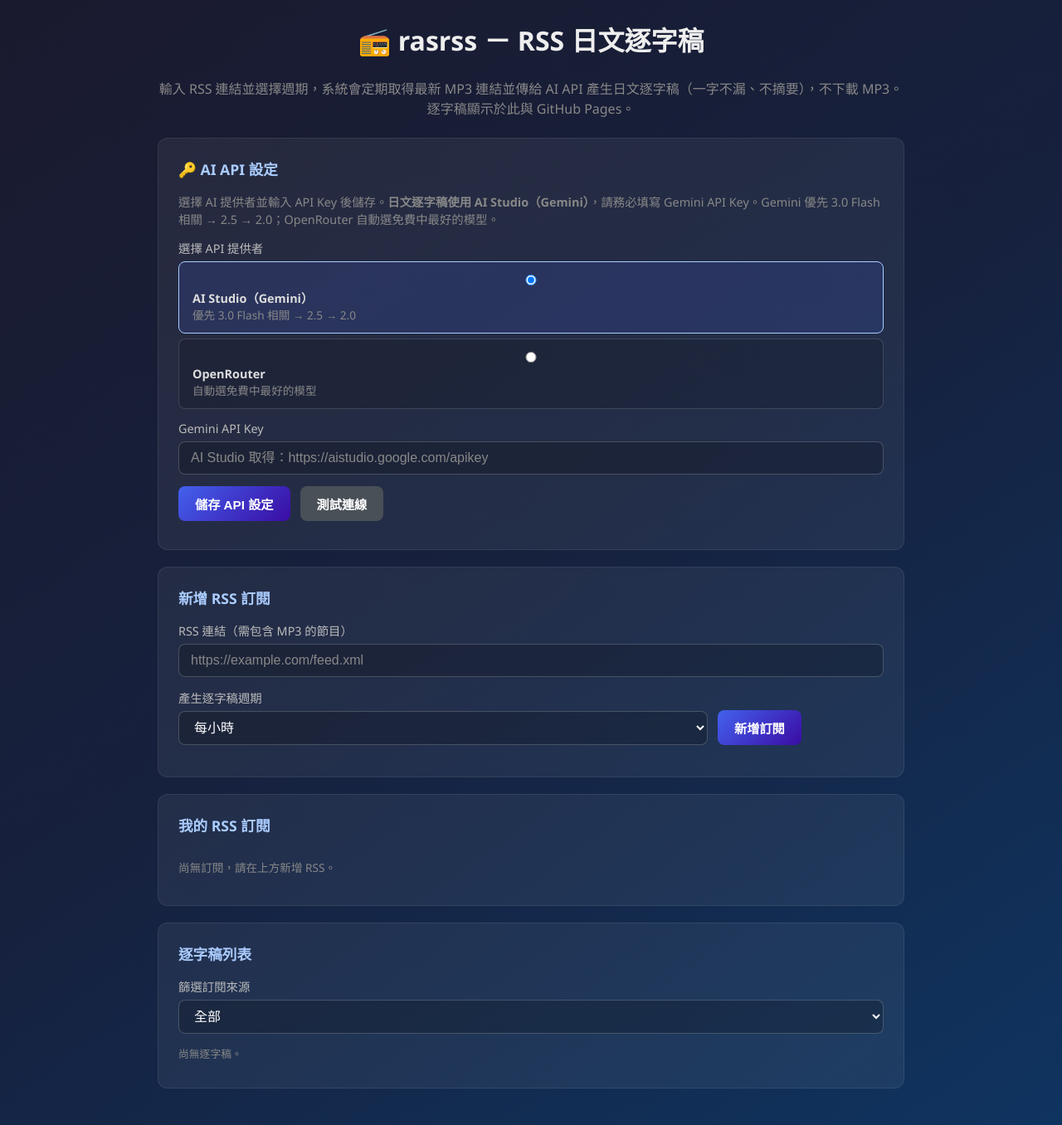
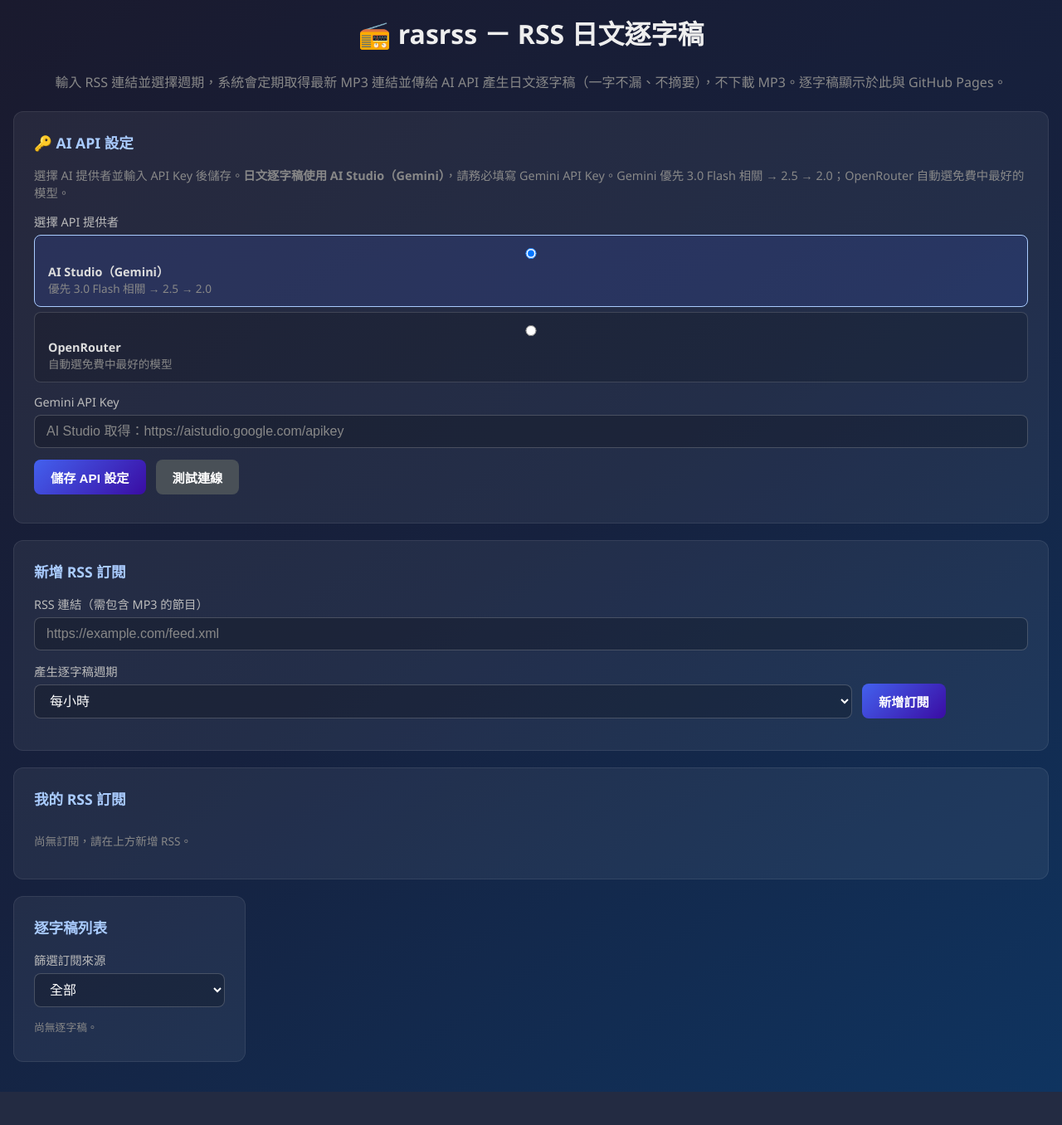
Before and after one commit to kapazvuciarwin-art/rasrss, a Flask app: page / in a window 1280 px wide. Shown: the whole page at 83% size. After the commit the page ends 1316 px from the top, so only its background shows below. Run offline with Flask 3, Linux system fonts and the light colour scheme; data that the repository does not hold is empty.

Commit message:
layout: 逐字稿閱讀區空間優化（緊湊留白、寬螢幕雙欄、滿版）
- body padding 16px；閱讀區 padding/line-height 緊湊
- 寬螢幕 1024px+：左 280px 逐字稿列表、右 1fr 內文
- 小螢幕：逐字稿區滿版寬；寬螢幕雙欄時取消 breakout

```diff
--- a/templates/index.html
+++ b/templates/index.html
@@ -11,9 +11,29 @@
             background: linear-gradient(145deg, #1a1a2e 0%, #16213e 50%, #0f3460 100%);
             min-height: 100vh;
             color: #e8e8e8;
-            padding: 24px;
+            padding: 16px;
         }
         .container { max-width: 900px; margin: 0 auto; }
+        @media (min-width: 1024px) {
+            .container {
+                display: grid;
+                grid-template-columns: 280px 1fr;
+                max-width: none;
+                gap: 0 20px;
+            }
+            .container > h1,
+            .container > p,
+            .container > .card:not(:nth-last-child(2)):not(:last-child) {
+                grid-column: 1 / -1;
+            }
+            .container > .card:nth-last-child(2) {
+                grid-column: 1;
+                align-self: start;
+            }
+            .container > .card:last-child {
+                grid-column: 2;
+            }
+        }
         h1 {
             text-align: center;
             margin-bottom: 24px;
```
Also changed, not shown: other parts of templates/index.html (+38 -0 lines).
